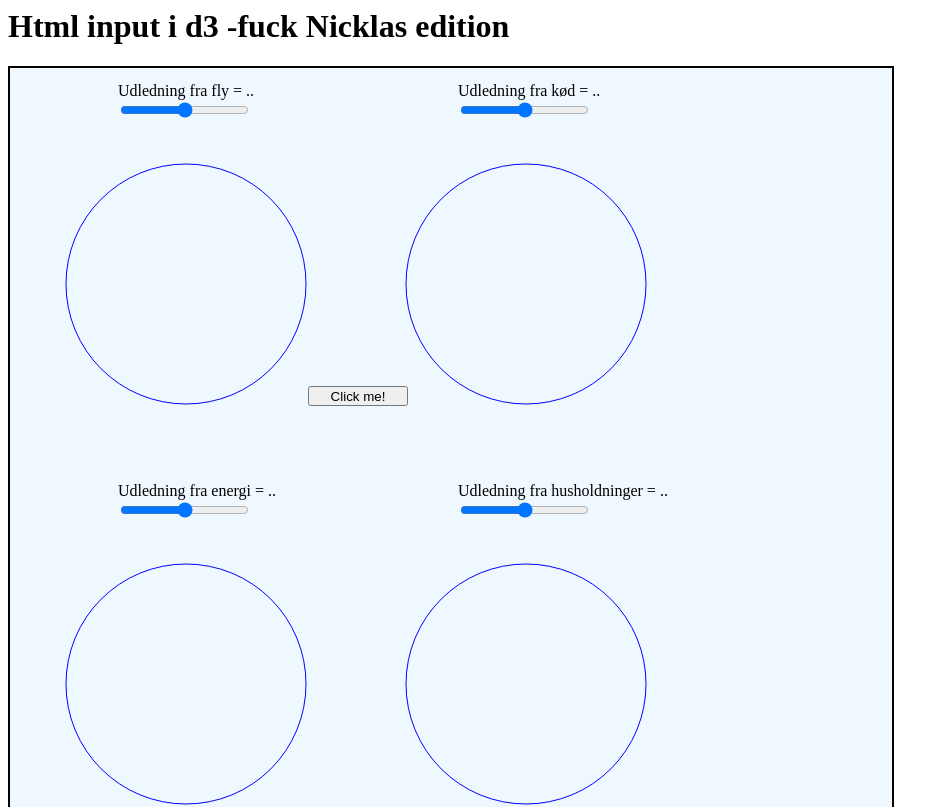
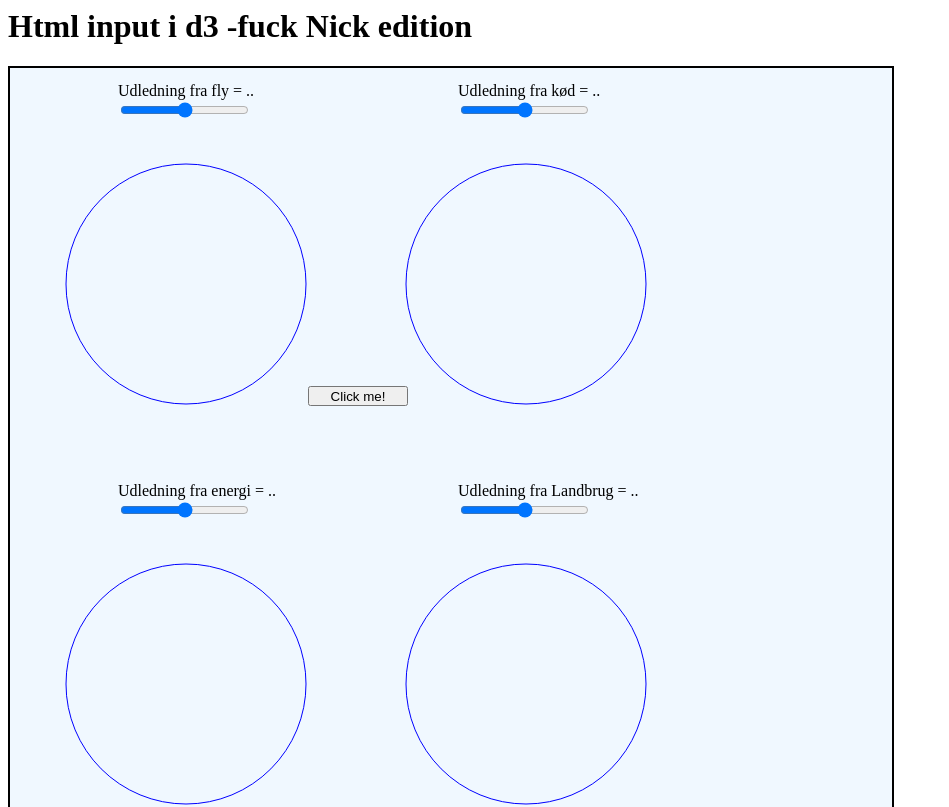
Before and after one commit to YayaTheBehemoth/semester-projekt-1, a website: page sql_app/main.html in a window 1280 px wide. Shown: the top 807 px of the page, without its empty margins (0-949 px from the left). Drawn offline with Linux system fonts and the light colour scheme.

Commit message:
har ændret en af dem til landbrug

```diff
--- a/sql_app/main.html
+++ b/sql_app/main.html
@@ -9,7 +9,7 @@
 </head>
 <!--The 2 divs are created to structure the dom elements-->
 
-  <h1>Html input i d3 -fuck Nicklas edition</h1>
+  <h1>Html input i d3 -fuck Nick edition</h1>
 <div class="dumpster">
 <div class="sliders">
  <!--
@@ -43,7 +43,7 @@
   <p class="p4">
     <label for="cText4"
            style="display: inline-block; width: 240px; text-align:match-present;top: 100px; left: 100px;  ">
-           Udledning fra husholdninger = <span id="cText4-value">..</span>
+           Udledning fra Landbrug = <span id="cText4-value">..</span>
     </label>
     <input type="range" min="1" max="150" id="cText4" >
   </p>
```
